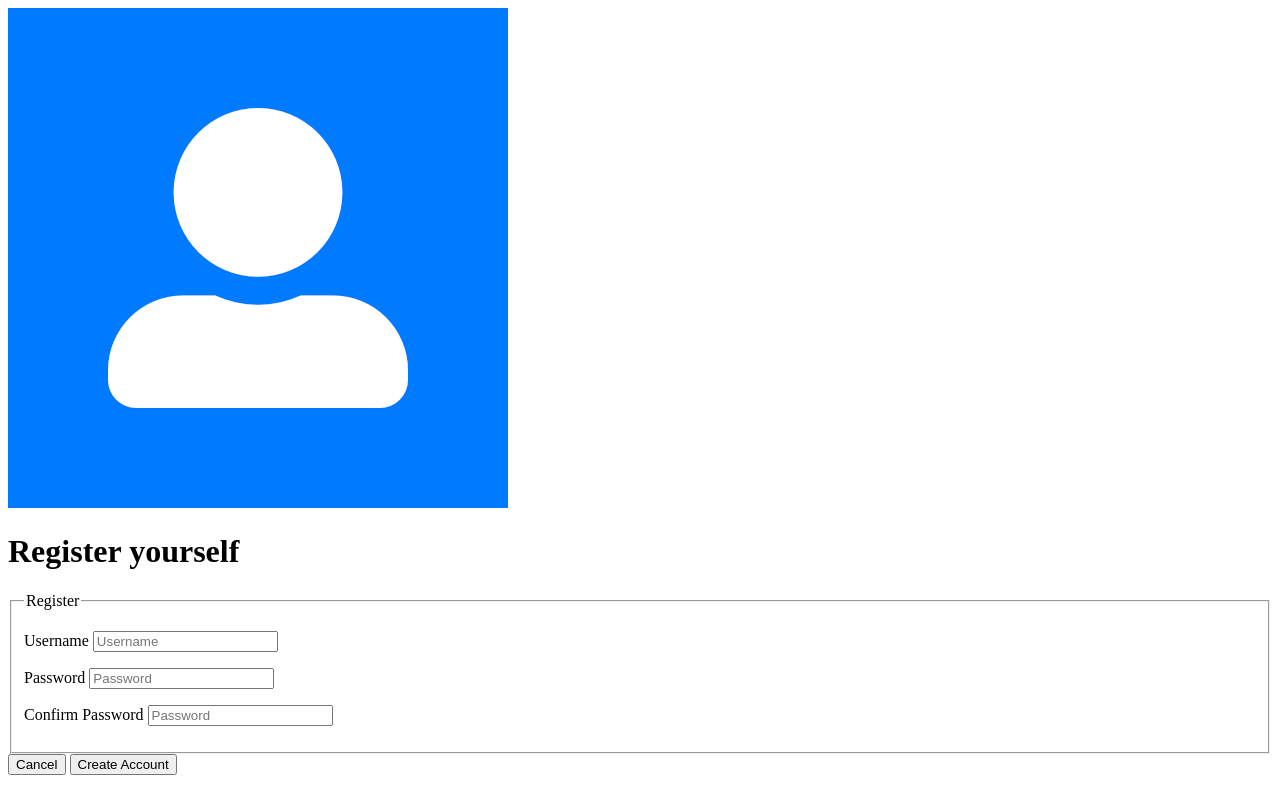
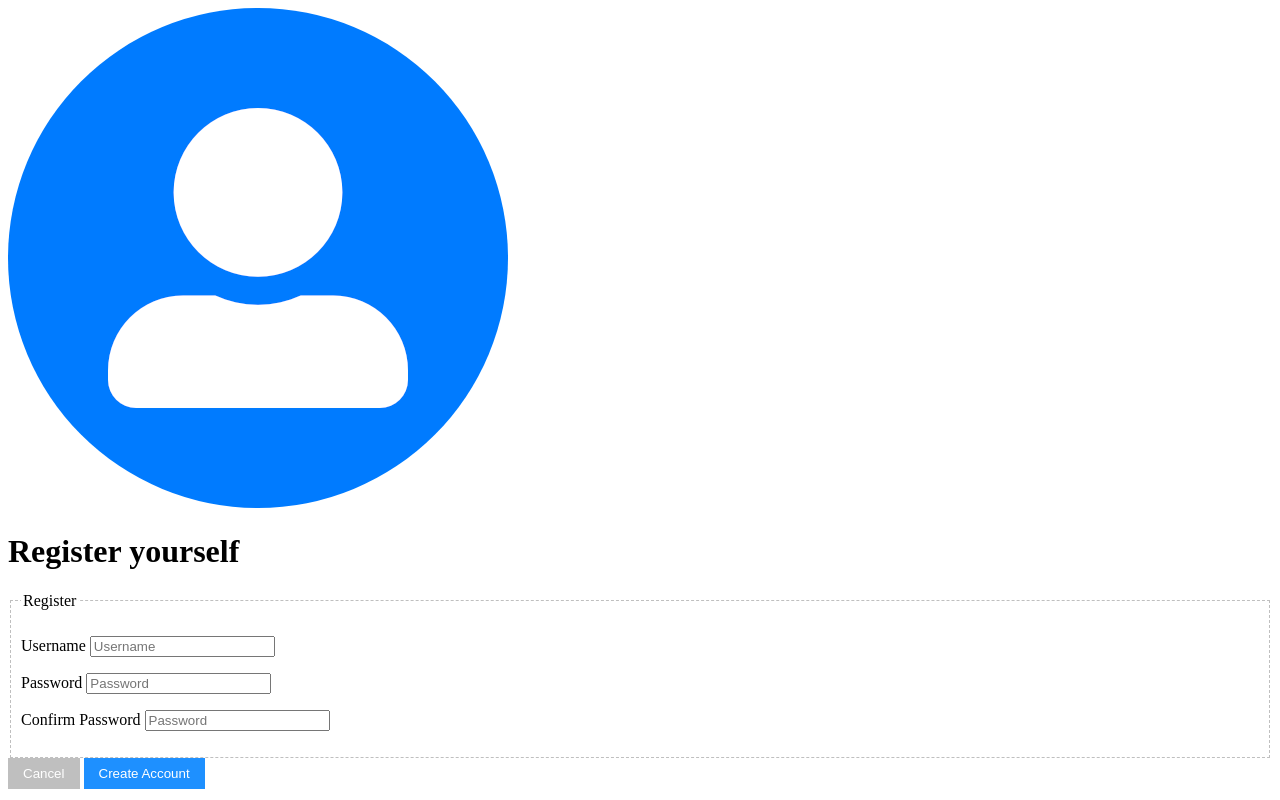
Before and after one commit to MaxMalinowski/WebTech, a PHP site: page /html/register.html in a window 1280 px wide. Run offline with PHP 8.4, Linux system fonts and the light colour scheme.

Commit message:
buttons und images angepasst, fieldset angefangen

```diff
--- a/css/style.css
+++ b/css/style.css
@@ -12,3 +12,25 @@
     .special {
         color: red !important;
     }
+
+    button {
+        color: white;
+        background-color: #bfbfbf;
+        border: hidden;
+        padding: 8px;
+        padding-left: 15px;
+        padding-right: 15px;
+    }
+
+    .blue-button {
+        background-color: dodgerblue;
+    }
+
+    fieldset {
+        border: 0.5px dashed #bfbfbf;
+        padding: 10px;
+    }
+
+    img {
+        border-radius: 100%;
+    }
--- a/html/login.html
+++ b/html/login.html
@@ -23,7 +23,7 @@
         </fieldset>
 
         <button type="submit" formaction="./register.html">Register</button>
-        <button type="submit" formaction="./friends.html">Login</button>
+        <button type="submit" formaction="./friends.html" class="blue-button">Login</button>
     </form>
 </body>
 
--- a/html/register.html
+++ b/html/register.html
@@ -19,7 +19,7 @@
             <p><label for="Confirm">Confirm Password </label><input type="text" placeholder='Password'></p>
         </fieldset>
         <button formaction="./login.html">Cancel</button>
-        <button type="submit" formaction="./friends.html">Create Account</button>
+        <button type="submit" formaction="./friends.html" class="blue-button">Create Account</button>
     </form>
 </body>
 
--- a/html/settings.html
+++ b/html/settings.html
@@ -51,7 +51,7 @@
         <button>Cancel</button>
     </a>
     <a href='settings.html' target='_self'>
-        <button>Save</button>
+        <button class="blue-button"> Save</button>
     </a>
 </body>
 
```
